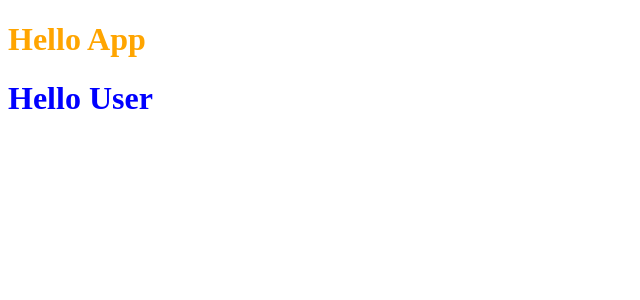
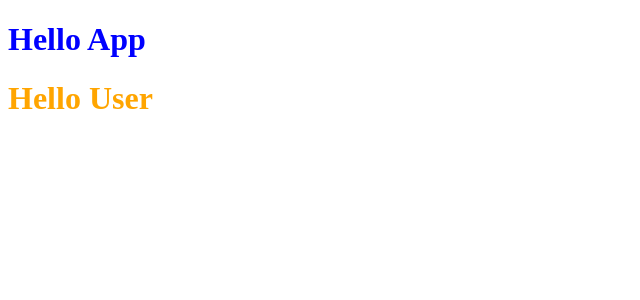
Before and after one commit to ojhal/React-Testing, a React (Create React App) app: page / in a window 1280 px wide. Shown: the top 300 px of the page, without its empty margins (0-640 px from the left). Built offline with nearby package versions, Linux system fonts and the light colour scheme.

Commit message:
Using module css

```diff
--- a/src/App.js
+++ b/src/App.js
@@ -50,14 +50,14 @@
 //   }
 // }
 
-import React, { Component } from 'react'
-import "./App.css"
-import User from './User'
+import React, { Component } from 'react';
+import Styles from "./App.module.css";
+import User from './User';
 export default class App extends Component {
   render() {
     return (
       <React.Fragment>
-        <h1 className="txt1">Hello App</h1>
+        <h1 className={Styles.txt}>Hello App</h1>
         <User />
       </React.Fragment >
     );
--- /dev/null
+++ b/src/App.module.css
@@ -0,0 +1,3 @@
+.txt {
+  color: blue;
+}
--- a/src/User.js
+++ b/src/User.js
@@ -1,7 +1,7 @@
-import React, { Component } from 'react'
-import "./User.css"
+import React, { Component } from 'react';
+import Styles from "./User.module.css";
 export default class User extends Component {
   render() {
-    return <h1 className="txt">Hello User</h1>
+    return <h1 className={Styles.txt}>Hello User</h1>
   }
 }
--- /dev/null
+++ b/src/User.module.css
@@ -0,0 +1,3 @@
+.txt {
+  color: orange;
+}
```
